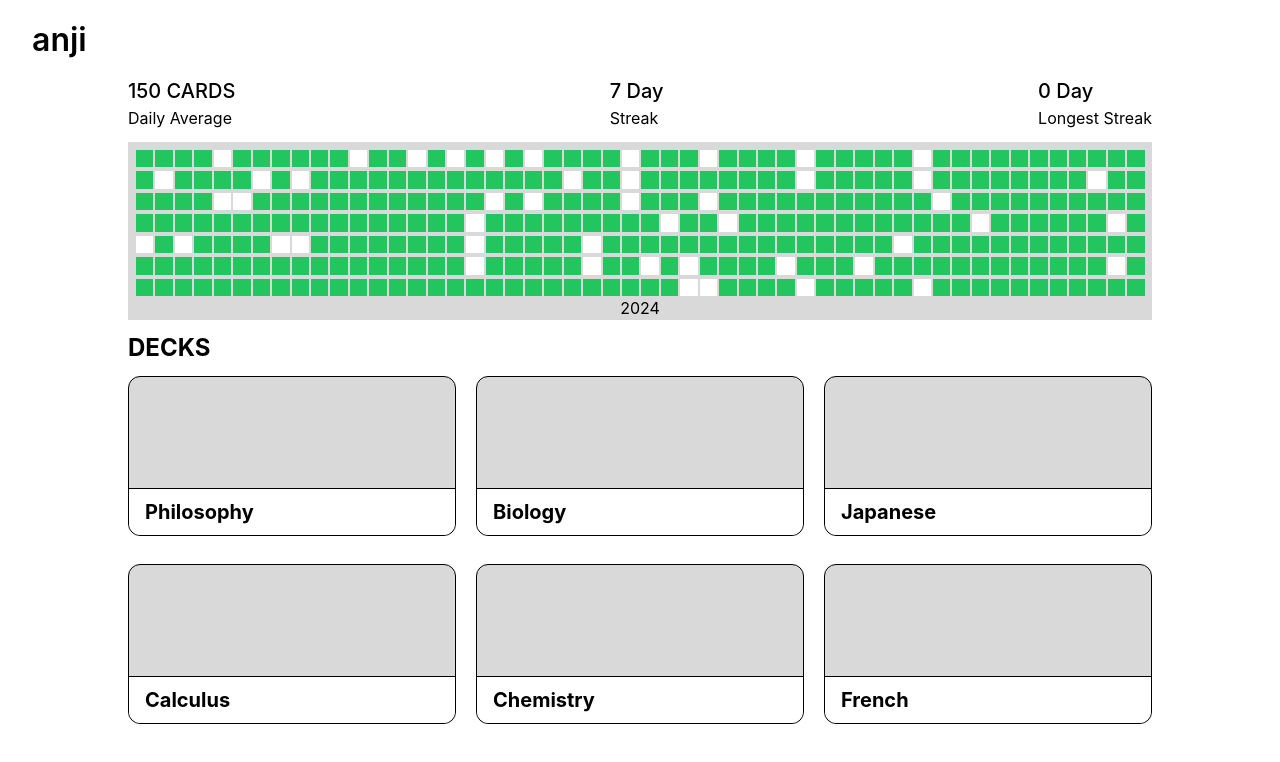
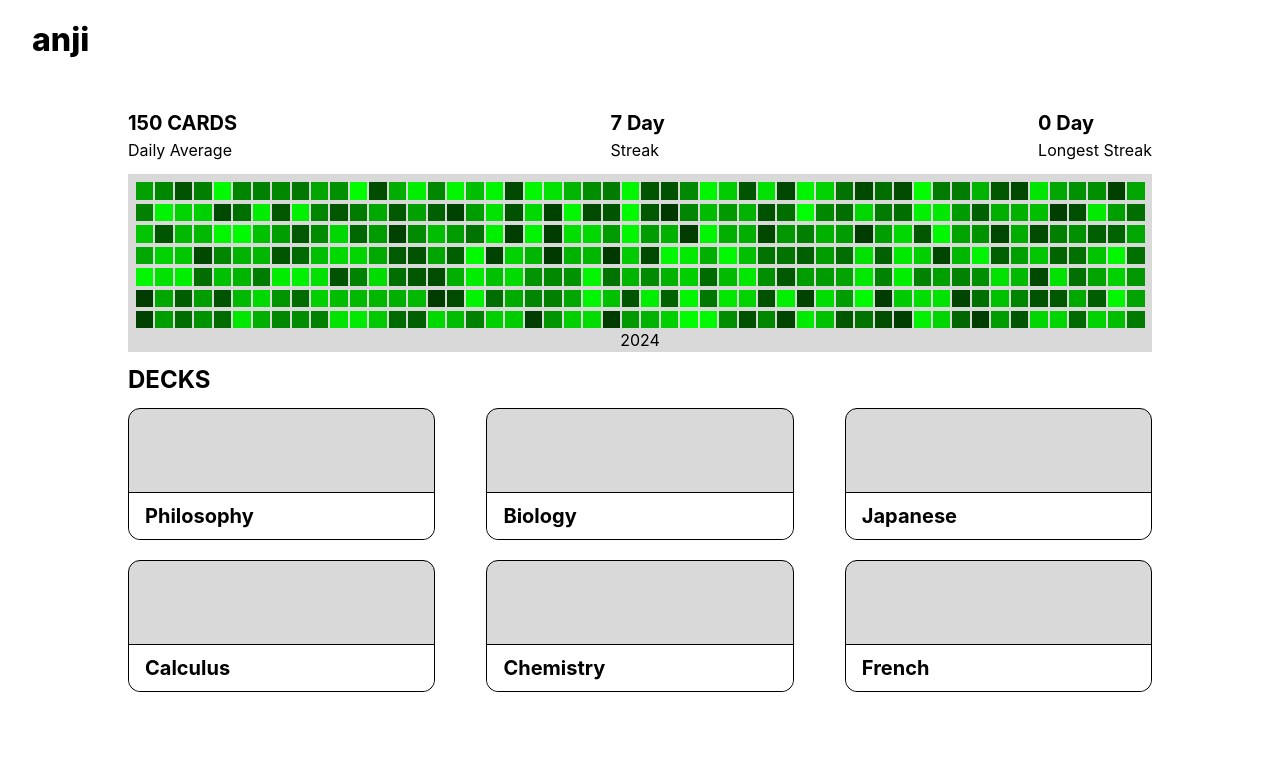
Before and after one commit to anjiapp/anji, a React (Create React App) app in the folder frontend/: page / in a window 1280 px wide. Shown: the top 762 px of the page. Built offline with nearby package versions, Linux system fonts and the light colour scheme.

Commit message:
Make Calendar a gradient

```diff
--- a/frontend/src/components/Calendar.jsx
+++ b/frontend/src/components/Calendar.jsx
@@ -17,7 +17,9 @@ export default function Calendar() {
                         return (
                             <div key={index}
                                  onMouseEnter={() => console.log(value)}
-                                 className={`${value > 10 ? 'bg-green-500' : 'bg-white'} calendar-day`}>
+                                 className={`calendar-day`} style={{
+                                     backgroundColor: `rgb(0, ${255-(value/100.0)*200}, 0)`
+                            }}>
                                 <div className={'calendar-day-text'}> {/*Change to a tooltip later*/}
                                     <p className={'text-center'}>{value}</p>
                                 </div>
--- a/frontend/src/components/Dashboard.jsx
+++ b/frontend/src/components/Dashboard.jsx
@@ -38,7 +38,7 @@ export default function Dashboard() {
                 {/*    <p>New</p>*/}
                 {/*</div>*/}
                 <h2 className={'text-2xl font-bold'}>DECKS</h2>
-                <div className={'grid grid-cols-3 gap-x-5 gap-y-7'}>
+                <div className={'flex flex-wrap gap-y-5 justify-between'}>
                     {
                         cardTitles.map((title, index) => {
                             return (
--- a/frontend/src/components/PinnedCards.jsx
+++ b/frontend/src/components/PinnedCards.jsx
@@ -1,6 +1,6 @@
 export default function PinnedCards(props) {
     return (
-        <div className={'bg-[#d9d9d9] h-[20vh] hover:cursor-pointer rounded-xl flex border-black border-1 border'} onClick={() => {
+        <div className={'bg-[#d9d9d9] w-[30%] aspect-[7/3] hover:cursor-pointer rounded-xl flex border-black border-1 border'} onClick={() => {
             props.setOpenDeck(props.title);
             props.setIsDeckOpen(true);
         }}>
--- a/frontend/src/index.css
+++ b/frontend/src/index.css
@@ -18,10 +18,10 @@ code {
 
 h1 {
   font-size: 2rem;
-  font-weight: 600;
+  font-weight: 800;
 }
 
 h2 {
   font-size: 1.25rem;
-  font-weight: 500;
+  font-weight: 700;
 }
```
